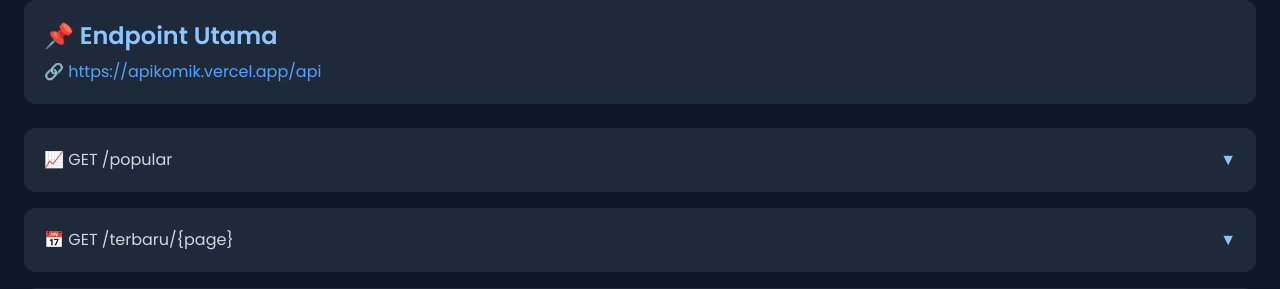
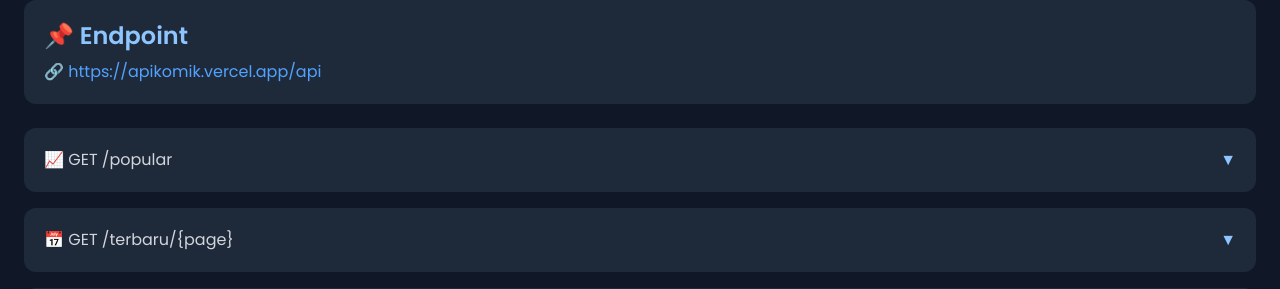
Before and after one commit to Kejies/api-komik, a Flask app: page / in a window 1280 px wide. Shown: the part 144-433 px from the top of the page. Run offline with Flask 3, Linux system fonts and the light colour scheme.

Commit message:
Update index.html

```diff
--- a/templates/index.html
+++ b/templates/index.html
@@ -24,7 +24,7 @@
       </header>
 
       <div class="bg-gray-800 p-5 rounded-xl mb-6">
-        <h2 class="text-2xl font-semibold text-blue-300">📌 Endpoint Utama</h2>
+        <h2 class="text-2xl font-semibold text-blue-300">📌 Endpoint</h2>
         <p class="mt-2 text-gray-300">🔗 <a href="https://apikomik.vercel.app/api" class="text-blue-400 hover:underline">https://apikomik.vercel.app/api</a></p>
       </div>
 
```
